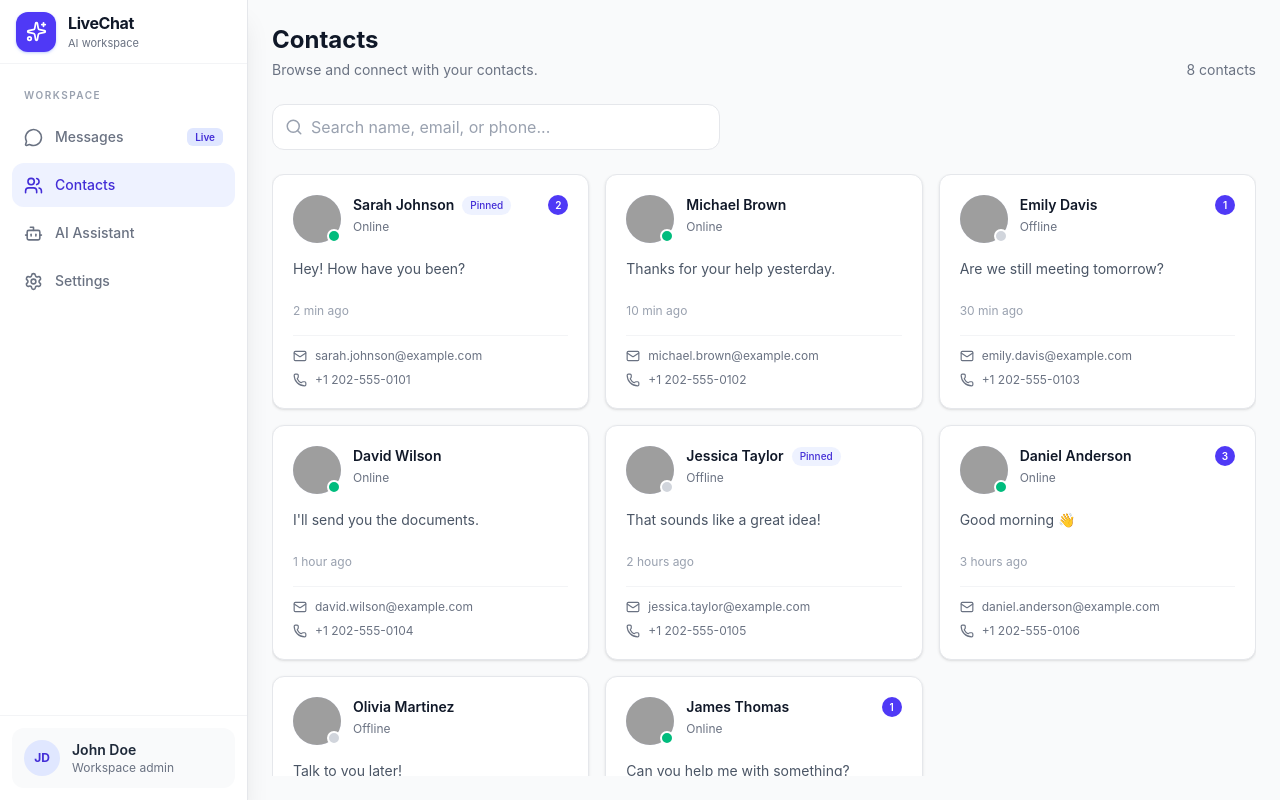
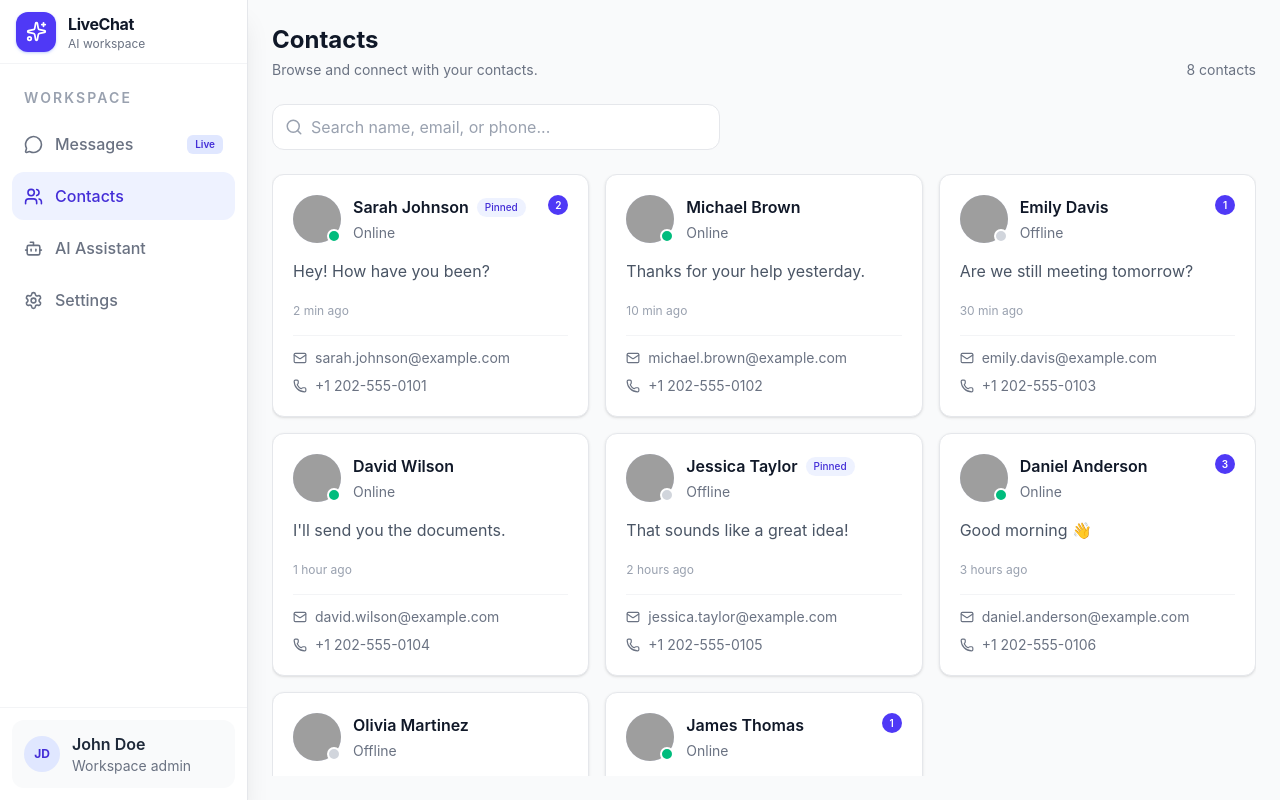
Before and after one commit to Geraldkpelevi/LiveChat-ai, a React (Vite) app: page /contacts in a window 1280 px wide. Built offline with nearby package versions, Linux system fonts and the light colour scheme; grey boxes are pictures that could not be loaded.

Commit message:
typography bug fix

```diff
--- a/src/components/layouts/Sidebar.jsx
+++ b/src/components/layouts/Sidebar.jsx
@@ -39,7 +39,7 @@ export default function Sidebar({
               <h1 className="truncate text-base font-bold tracking-tight text-gray-900">
                 {brand.name}
               </h1>
-              <p className="truncate text-[11px] text-gray-500">
+              <p className="truncate text-xs text-gray-500">
                 {brand.subtitle}
               </p>
             </div>
@@ -66,7 +66,7 @@ export default function Sidebar({
         className="min-h-0 flex-1 space-y-1 overflow-x-hidden overflow-y-auto p-3"
       >
         {!collapsed && (
-          <p className="mb-3 px-3 pt-3 text-[10px] font-semibold uppercase tracking-[0.15em] text-gray-400">
+          <p className="mb-3 px-3 pt-3 text-sm font-semibold uppercase tracking-[0.15em] text-gray-400">
             Workspace
           </p>
         )}
@@ -83,7 +83,7 @@ export default function Sidebar({
               title={collapsed ? item.label : undefined}
               aria-label={item.label}
               className={({ isActive }) =>
-                `flex w-full min-w-0 items-center gap-3 rounded-xl px-3 py-3 text-sm font-medium transition ${
+                `flex w-full min-w-0 items-center gap-3 rounded-xl px-3 py-3 text-base font-medium transition ${
                   collapsed ? "justify-center" : ""
                 } ${
                   isActive
@@ -124,10 +124,10 @@ export default function Sidebar({
 
           {!collapsed && (
             <div className="min-w-0 flex-1">
-              <p className="truncate text-sm font-semibold text-gray-800">
+              <p className="truncate text-base font-semibold text-gray-800">
                 {user.name}
               </p>
-              <p className="truncate text-xs text-gray-500">{user.role}</p>
+              <p className="truncate text-sm text-gray-500">{user.role}</p>
             </div>
           )}
         </div>
--- a/src/features/chat/components/ChatWindow.jsx
+++ b/src/features/chat/components/ChatWindow.jsx
@@ -24,11 +24,11 @@ export default function ChatWindow({
             <Bot size={30} />
           </div>
 
-          <h2 className="text-lg font-semibold text-gray-900">
+          <h2 className="text-xl font-semibold text-gray-900">
             Your conversations
           </h2>
 
-          <p className="mt-2 max-w-xs text-sm leading-6 text-gray-500">
+          <p className="mt-2 max-w-xs text-base leading-6 text-gray-500">
             Select a conversation to start chatting.
           </p>
         </div>
@@ -60,11 +60,11 @@ export default function ChatWindow({
           </div>
 
           <div className="min-w-0">
-            <h2 className="truncate text-sm font-semibold text-gray-900 sm:text-base">
+            <h2 className="truncate text-base font-semibold text-gray-900">
               {conversation.name}
             </h2>
 
-            <p className="mt-0.5 text-xs text-gray-500">
+            <p className="mt-0.5 text-sm text-gray-500">
               {conversation.online ? "Online" : "Offline"}
             </p>
           </div>
@@ -113,9 +113,9 @@ export default function ChatWindow({
           </div>
 
           <div className="min-w-0">
-            <p className="text-sm font-semibold text-gray-800">AI Auto-Reply</p>
+            <p className="text-base font-semibold text-gray-800">AI Auto-Reply</p>
 
-            <p aria-live="polite" className="text-xs text-gray-500">
+            <p aria-live="polite" className="text-sm text-gray-500">
               {aiEnabled ? "Automatic replies enabled" : "Replies are manual"}
             </p>
           </div>
--- a/src/features/chat/components/MessageBubble.jsx
+++ b/src/features/chat/components/MessageBubble.jsx
@@ -17,7 +17,7 @@ export default function MessageBubble({ message }) {
             : "rounded-bl-md bg-gray-100 text-gray-800"
         }`}
       >
-        <p className="whitespace-pre-wrap text-sm leading-6">
+        <p className="whitespace-pre-wrap text-base leading-6">
           {message.text}
         </p>
 
--- a/src/features/chat/components/MessageInput.jsx
+++ b/src/features/chat/components/MessageInput.jsx
@@ -32,7 +32,7 @@ export default function MessageInput({ onSend }) {
         }}
         placeholder="Type a message..."
         rows={1}
-        className="max-h-32 min-h-11 min-w-0 flex-1 resize-y rounded-xl border border-gray-200 bg-gray-50 px-3 py-3 text-sm outline-none transition focus:border-indigo-400 focus:bg-white focus:ring-2 focus:ring-indigo-100 sm:px-4"
+        className="max-h-32 min-h-11 min-w-0 flex-1 resize-y rounded-xl border border-gray-200 bg-gray-50 px-3 py-3 text-base outline-none transition focus:border-indigo-400 focus:bg-white focus:ring-2 focus:ring-indigo-100 sm:px-4"
       />
 
       <button
--- a/src/layouts/AppLayout.jsx
+++ b/src/layouts/AppLayout.jsx
@@ -64,7 +64,7 @@ export default function AppLayout() {
             <Sparkles size={19} />
           </div>
           <div className="min-w-0">
-            <p className="truncate text-sm font-bold text-gray-900">LiveChat</p>
+            <p className="truncate text-base font-bold text-gray-900">LiveChat</p>
             <p className="truncate text-[11px] text-gray-500">AI workspace</p>
           </div>
         </header>
--- a/src/pages/Contacts.jsx
+++ b/src/pages/Contacts.jsx
@@ -21,7 +21,7 @@ export default function Contacts() {
     <section className="mx-auto flex h-full min-h-0 w-full max-w-7xl flex-col">
       <header className="mb-4 flex flex-wrap items-end justify-between gap-3 sm:mb-6">
         <div>
-          <h1 className="text-xl font-bold text-gray-900 sm:text-2xl">
+          <h1 className="text-2xl font-bold text-gray-900">
             Contacts
           </h1>
           <p className="mt-1 text-sm text-gray-500">
@@ -42,14 +42,14 @@ export default function Contacts() {
           onChange={(event) => setSearchQuery(event.target.value)}
           placeholder="Search name, email, or phone..."
           aria-label="Search contacts"
-          className="h-11 min-w-0 flex-1 bg-transparent text-sm text-gray-800 outline-none placeholder:text-gray-400"
+          className="h-11 min-w-0 flex-1 bg-transparent text-base text-gray-800 outline-none placeholder:text-gray-400"
         />
       </label>
 
       {filteredContacts.length === 0 ? (
         <div className="flex flex-1 flex-col items-center justify-center rounded-xl border border-dashed border-gray-300 bg-white px-5 py-12 text-center">
           <Users size={30} className="mb-3 text-gray-300" />
-          <h2 className="text-sm font-semibold text-gray-800">
+          <h2 className="text-base font-semibold text-gray-800">
             No contacts found
           </h2>
           <p className="mt-1 text-sm text-gray-500">
@@ -84,7 +84,7 @@ export default function Contacts() {
 
                 <div className="min-w-0 flex-1">
                   <div className="flex min-w-0 items-center gap-2">
-                    <h2 className="truncate text-sm font-semibold text-gray-900">
+                    <h2 className="truncate text-base font-semibold text-gray-900">
                       {contact.name}
                     </h2>
                     {contact.isPinned && (
@@ -93,7 +93,7 @@ export default function Contacts() {
                       </span>
                     )}
                   </div>
-                  <p className="mt-1 text-xs capitalize text-gray-500">
+                  <p className="mt-1 text-sm capitalize text-gray-500">
                     {contact.status}
                   </p>
                 </div>
@@ -108,7 +108,7 @@ export default function Contacts() {
                 )}
               </div>
 
-              <p className="mt-4 line-clamp-2 min-h-10 text-sm leading-5 text-gray-600">
+              <p className="mt-4 line-clamp-2 min-h-10 text-base leading-6 text-gray-600">
                 {contact.lastMessage}
               </p>
               <p className="mt-1 text-xs text-gray-400">
@@ -118,14 +118,14 @@ export default function Contacts() {
               <div className="mt-4 flex min-w-0 flex-col gap-2 border-t border-gray-100 pt-3">
                 <a
                   href={`mailto:${contact.email}`}
-                  className="flex min-w-0 items-center gap-2 text-xs text-gray-500 hover:text-indigo-600"
+                  className="flex min-w-0 items-center gap-2 text-sm text-gray-500 hover:text-indigo-600"
                 >
                   <Mail size={14} className="shrink-0" />
                   <span className="truncate">{contact.email}</span>
                 </a>
                 <a
                   href={`tel:${contact.phone}`}
-                  className="flex min-w-0 items-center gap-2 text-xs text-gray-500 hover:text-indigo-600"
+                  className="flex min-w-0 items-center gap-2 text-sm text-gray-500 hover:text-indigo-600"
                 >
                   <Phone size={14} className="shrink-0" />
                   <span className="truncate">{contact.phone}</span>
--- a/src/pages/NotFound.jsx
+++ b/src/pages/NotFound.jsx
@@ -14,7 +14,7 @@ export default function NotFound() {
 
       <Link
         to="/messages"
-        className="mt-5 rounded-lg bg-indigo-600 px-4 py-2 text-sm font-medium text-white hover:bg-indigo-700"
+        className="mt-5 rounded-lg bg-indigo-600 px-4 py-2 text-base font-medium text-white hover:bg-indigo-700"
       >
         Back to Messages
       </Link>
```
Also changed, not shown: src/features/chat/components/ConversationList.jsx (+6 -6 lines).
